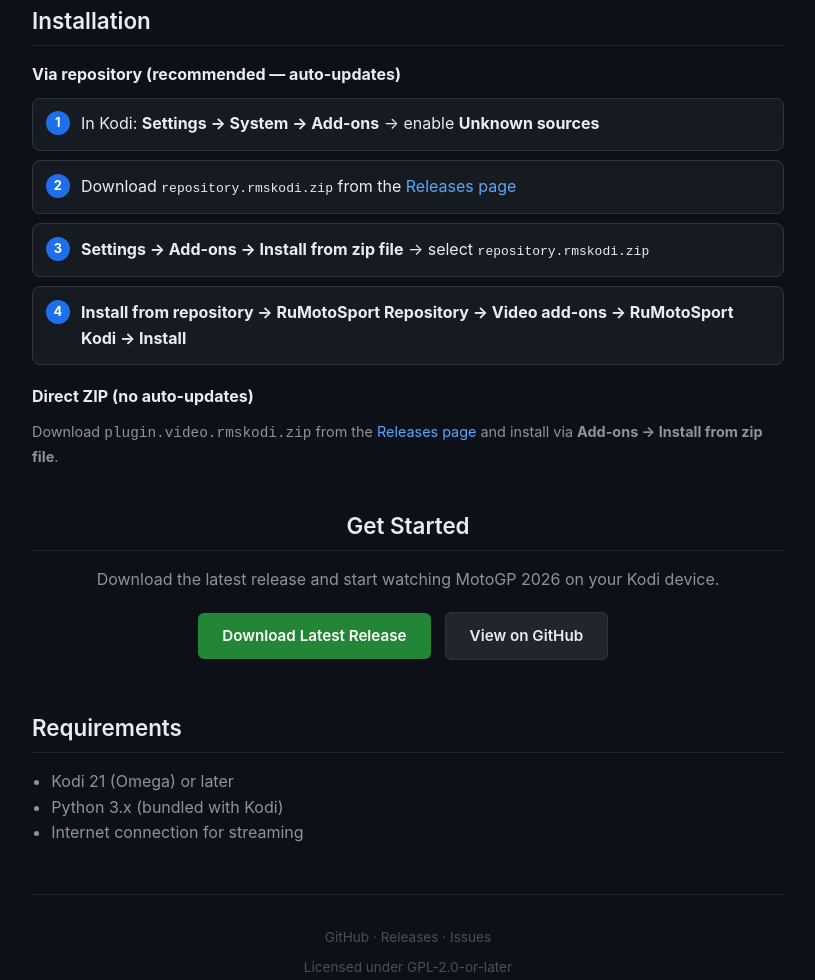
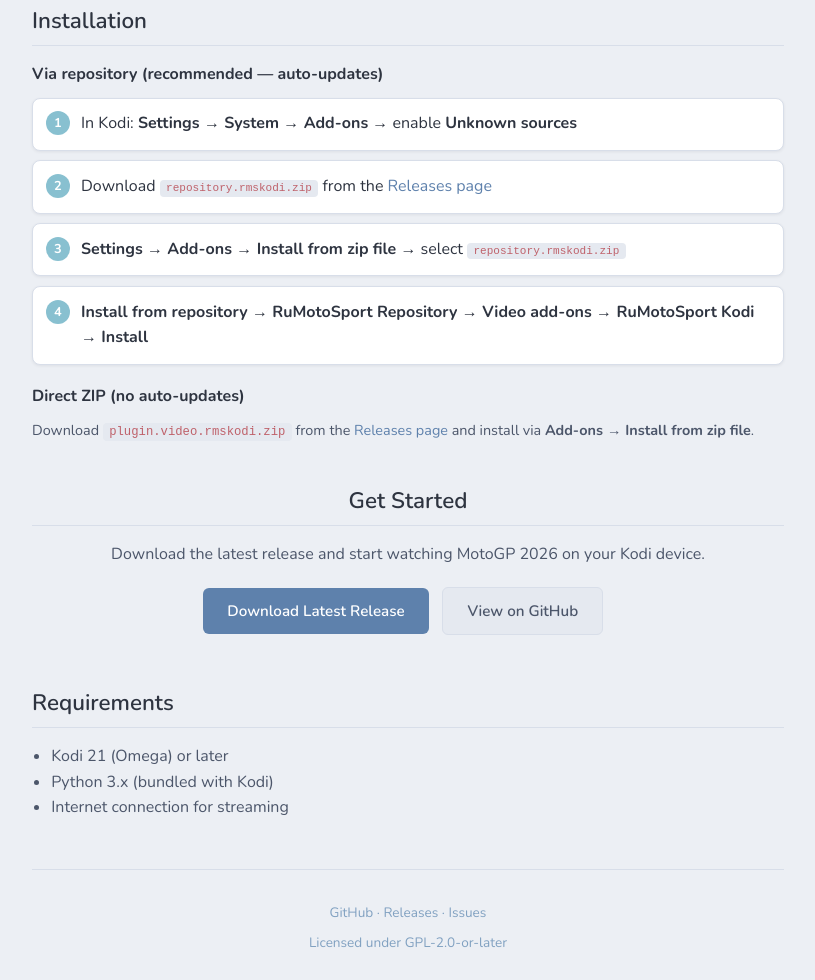
Before and after one commit to artempl/rumotosport-kodi-plugin, a plain HTML site: page pages/index.html in a window 1280 px wide. Shown: the part 1015-1995 px from the top of the page, without its empty margins (232-1047 px from the left). Drawn offline with nearby package versions, Linux system fonts and the light colour scheme.

Commit message:
Restyle landing page to Nord Light with Nunito font
Ultraworked with [Sisyphus](https://github.com/code-yeongyu/oh-my-openagent)

Co-authored-by: Sisyphus <clio-agent@sisyphuslabs.ai>

```diff
--- a/pages/index.html
+++ b/pages/index.html
@@ -44,16 +44,21 @@
   }
   </script>
 
+  <!-- Google Fonts: Nunito -->
+  <link rel="preconnect" href="https://fonts.googleapis.com">
+  <link rel="preconnect" href="https://fonts.gstatic.com" crossorigin>
+  <link href="https://fonts.googleapis.com/css2?family=Nunito:wght@400;600;700&display=swap" rel="stylesheet">
+
   <style>
     * { margin: 0; padding: 0; box-sizing: border-box; }
     body {
-      font-family: -apple-system, BlinkMacSystemFont, "Segoe UI", Roboto, Oxygen, Ubuntu, sans-serif;
-      background: #0d1117;
-      color: #e6edf3;
+      font-family: 'Nunito', sans-serif;
+      background: #ECEFF4;
+      color: #2E3440;
       line-height: 1.6;
     }
-    a { color: #58a6ff; text-decoration: none; }
-    a:hover { text-decoration: underline; }
+    a { color: #5E81AC; text-decoration: none; }
+    a:hover { color: #81A1C1; text-decoration: underline; }
     .container { max-width: 800px; margin: 0 auto; padding: 2rem 1.5rem; }
 
     header {
@@ -66,7 +71,7 @@
       margin-bottom: 0.5rem;
     }
     header p {
-      color: #8b949e;
+      color: #4C566A;
       font-size: 1.1rem;
       max-width: 600px;
       margin: 0 auto;
@@ -75,7 +80,7 @@
       display: inline-block;
       margin-top: 1rem;
       padding: 0.35rem 1rem;
-      background: #1f6feb;
+      background: #88C0D0;
       color: #fff;
       border-radius: 20px;
       font-size: 0.85rem;
@@ -88,7 +93,7 @@
       font-weight: 600;
       margin-bottom: 1rem;
       padding-bottom: 0.4rem;
-      border-bottom: 1px solid #21262d;
+      border-bottom: 1px solid #D8DEE9;
     }
     .feature-grid {
       display: grid;
@@ -96,34 +101,36 @@
       gap: 1rem;
     }
     .feature-card {
-      background: #161b22;
-      border: 1px solid #30363d;
+      background: #FFFFFF;
+      border: 1px solid #D8DEE9;
       border-radius: 8px;
       padding: 1.2rem;
+      box-shadow: 0 1px 3px rgba(46, 52, 64, 0.08);
     }
     .feature-card h3 {
       font-size: 1rem;
       margin-bottom: 0.3rem;
     }
     .feature-card p {
-      color: #8b949e;
+      color: #4C566A;
       font-size: 0.9rem;
     }
 
     .nav-tree {
-      background: #161b22;
-      border: 1px solid #30363d;
+      background: #FFFFFF;
+      border: 1px solid #D8DEE9;
       border-radius: 8px;
       padding: 1.2rem 1.5rem;
       font-family: "SF Mono", Monaco, Consolas, monospace;
       font-size: 0.9rem;
       line-height: 2;
+      box-shadow: 0 1px 3px rgba(46, 52, 64, 0.08);
     }
     .nav-tree .indent { padding-left: 1.5rem; }
     .nav-tree .indent2 { padding-left: 3rem; }
     .nav-tree .indent3 { padding-left: 4.5rem; }
-    .nav-tree .leaf { color: #7ee787; }
-    .nav-tree .folder { color: #d2a8ff; }
+    .nav-tree .leaf { color: #A3BE8C; }
+    .nav-tree .folder { color: #5E81AC; }
 
     .install-steps {
       list-style: none;
@@ -133,10 +140,11 @@
       counter-increment: step;
       padding: 0.8rem 1rem 0.8rem 3rem;
       position: relative;
-      background: #161b22;
-      border: 1px solid #30363d;
+      background: #FFFFFF;
+      border: 1px solid #D8DEE9;
       border-radius: 8px;
       margin-bottom: 0.6rem;
+      box-shadow: 0 1px 3px rgba(46, 52, 64, 0.08);
     }
     .install-steps li::before {
       content: counter(step);
@@ -145,7 +153,7 @@
       top: 0.8rem;
       width: 1.5rem;
       height: 1.5rem;
-      background: #1f6feb;
+      background: #88C0D0;
       color: #fff;
       border-radius: 50%;
       display: flex;
@@ -153,6 +161,14 @@
       justify-content: center;
       font-size: 0.8rem;
       font-weight: 700;
+    }
+
+    code {
+      background: #E5E9F0;
+      color: #BF616A;
+      padding: 0.15rem 0.4rem;
+      border-radius: 4px;
+      font-size: 0.85em;
     }
 
     .btn {
@@ -165,32 +181,33 @@
       margin-bottom: 0.6rem;
     }
     .btn-primary {
-      background: #238636;
+      background: #5E81AC;
       color: #fff;
     }
     .btn-primary:hover {
-      background: #2ea043;
+      background: #81A1C1;
       text-decoration: none;
     }
     .btn-secondary {
-      background: #21262d;
-      color: #e6edf3;
-      border: 1px solid #30363d;
+      background: #E5E9F0;
+      color: #4C566A;
+      border: 1px solid #D8DEE9;
     }
     .btn-secondary:hover {
-      background: #30363d;
+      background: #D8DEE9;
       text-decoration: none;
     }
 
     footer {
       text-align: center;
-      color: #484f58;
+      color: #81A1C1;
       font-size: 0.85rem;
       padding: 2rem 0;
-      border-top: 1px solid #21262d;
+      border-top: 1px solid #D8DEE9;
       margin-top: 3rem;
     }
-    footer a { color: #484f58; }
+    footer a { color: #81A1C1; }
+    footer a:hover { color: #5E81AC; }
   </style>
 </head>
 <body>
@@ -253,19 +270,19 @@
       </ol>
 
       <h3 style="margin:1.2rem 0 0.6rem;font-size:1rem;">Direct ZIP (no auto-updates)</h3>
-      <p style="color:#8b949e;font-size:0.9rem;">Download <code>plugin.video.rmskodi.zip</code> from the <a href="https://github.com/artempl/rumotosport-kodi-plugin/releases">Releases page</a> and install via <strong>Add-ons → Install from zip file</strong>.</p>
+      <p style="color:#4C566A;font-size:0.9rem;">Download <code>plugin.video.rmskodi.zip</code> from the <a href="https://github.com/artempl/rumotosport-kodi-plugin/releases">Releases page</a> and install via <strong>Add-ons → Install from zip file</strong>.</p>
     </section>
 
     <section style="text-align:center">
       <h2>Get Started</h2>
-      <p style="margin-bottom:1.2rem;color:#8b949e;">Download the latest release and start watching MotoGP 2026 on your Kodi device.</p>
+      <p style="margin-bottom:1.2rem;color:#4C566A;">Download the latest release and start watching MotoGP 2026 on your Kodi device.</p>
       <a href="https://github.com/artempl/rumotosport-kodi-plugin/releases" class="btn btn-primary">Download Latest Release</a>
       <a href="https://github.com/artempl/rumotosport-kodi-plugin" class="btn btn-secondary">View on GitHub</a>
     </section>
 
     <section>
       <h2>Requirements</h2>
-      <ul style="padding-left:1.2rem;color:#8b949e;">
+      <ul style="padding-left:1.2rem;color:#4C566A;">
         <li>Kodi 21 (Omega) or later</li>
         <li>Python 3.x (bundled with Kodi)</li>
         <li>Internet connection for streaming</li>
```
